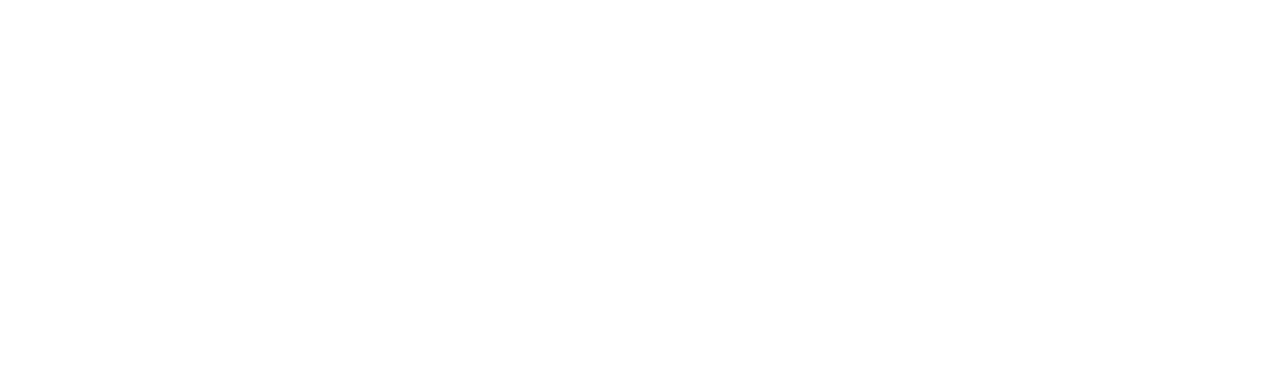
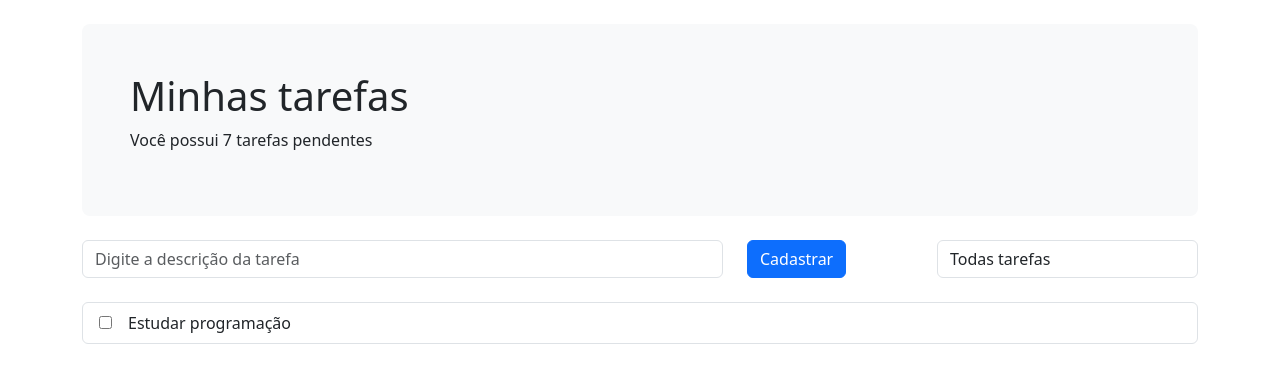
Before and after one commit to bcadore/ToDo-List-VueJS, a Vue app: page / in a window 1280 px wide. Shown: the top 382 px of the page. Built offline with nearby package versions, Linux system fonts and the light colour scheme.

Commit message:
Estilização inicial.

```diff
--- a/src/App.vue
+++ b/src/App.vue
@@ -1,11 +1,41 @@
-<script setup>
-
-</script>
+<script setup></script>
 
 <template>
-
+  <div class="container">
+    <header class="p-5 mb-4 mt-4 bg-light rounded-3">
+      <h1>Minhas tarefas</h1>
+      <p>Você possui 7 tarefas pendentes</p>
+    </header>
+    <form>
+      <div class="row">
+        <div class="col">
+          <input
+            type="text"
+            class="form-control"
+            placeholder="Digite a descrição da tarefa"
+          />
+        </div>
+        <div class="col-md-2">
+          <button type="submit" class="btn btn-primary">Cadastrar</button>
+        </div>
+        <div class="col-md-3">
+          <select class="form-control">
+            <option value="todas">Todas tarefas</option>
+            <option value="pendentes">Pendentes</option>
+            <option value="finalizadas">Finalizadas</option>
+          </select>
+        </div>
+      </div>
+    </form>
+    <ul class="list-group mt-4">
+      <li class="list-group-item">
+        <input type="checkbox">
+        <label class="ms-3" for="">
+          Estudar programação
+        </label>
+      </li>
+    </ul>
+  </div>
 </template>
 
-<style scoped>
-
-</style>
+<style scoped></style>
```
